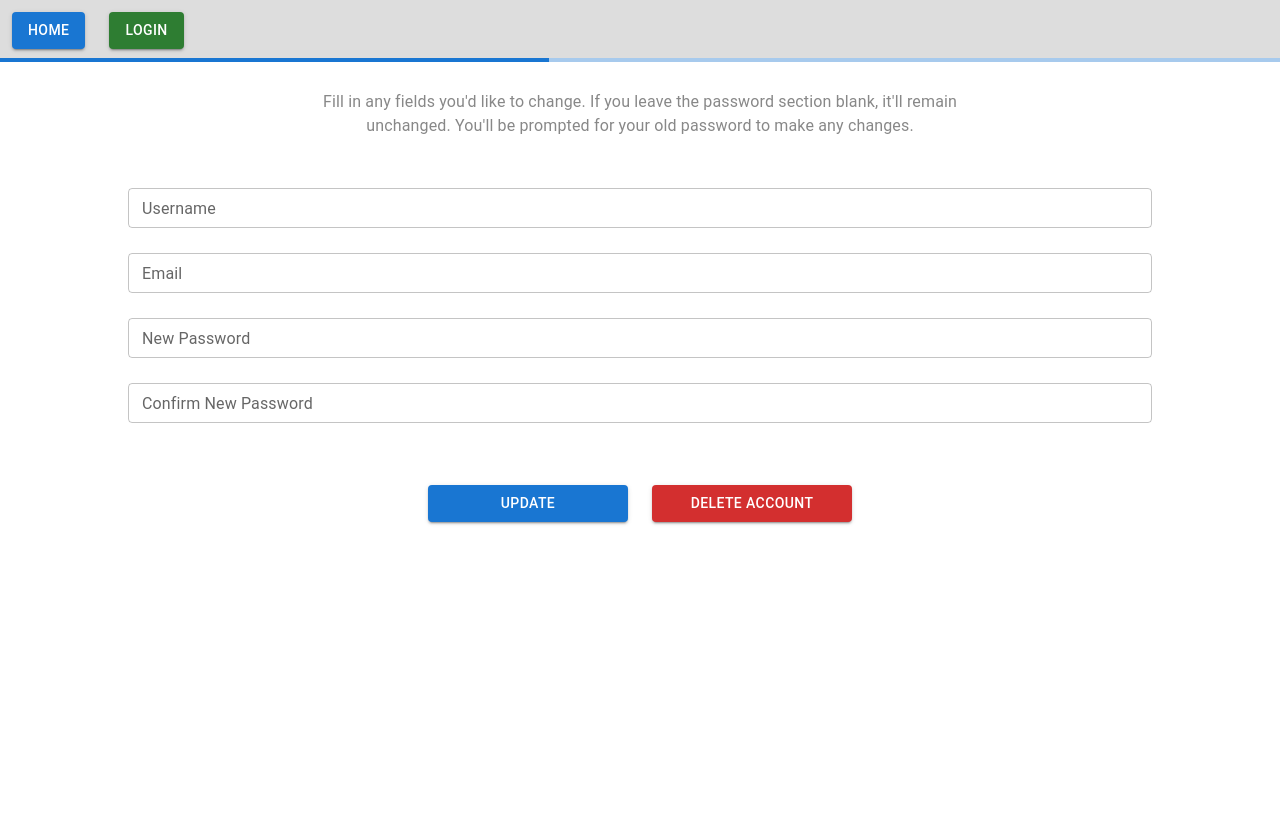
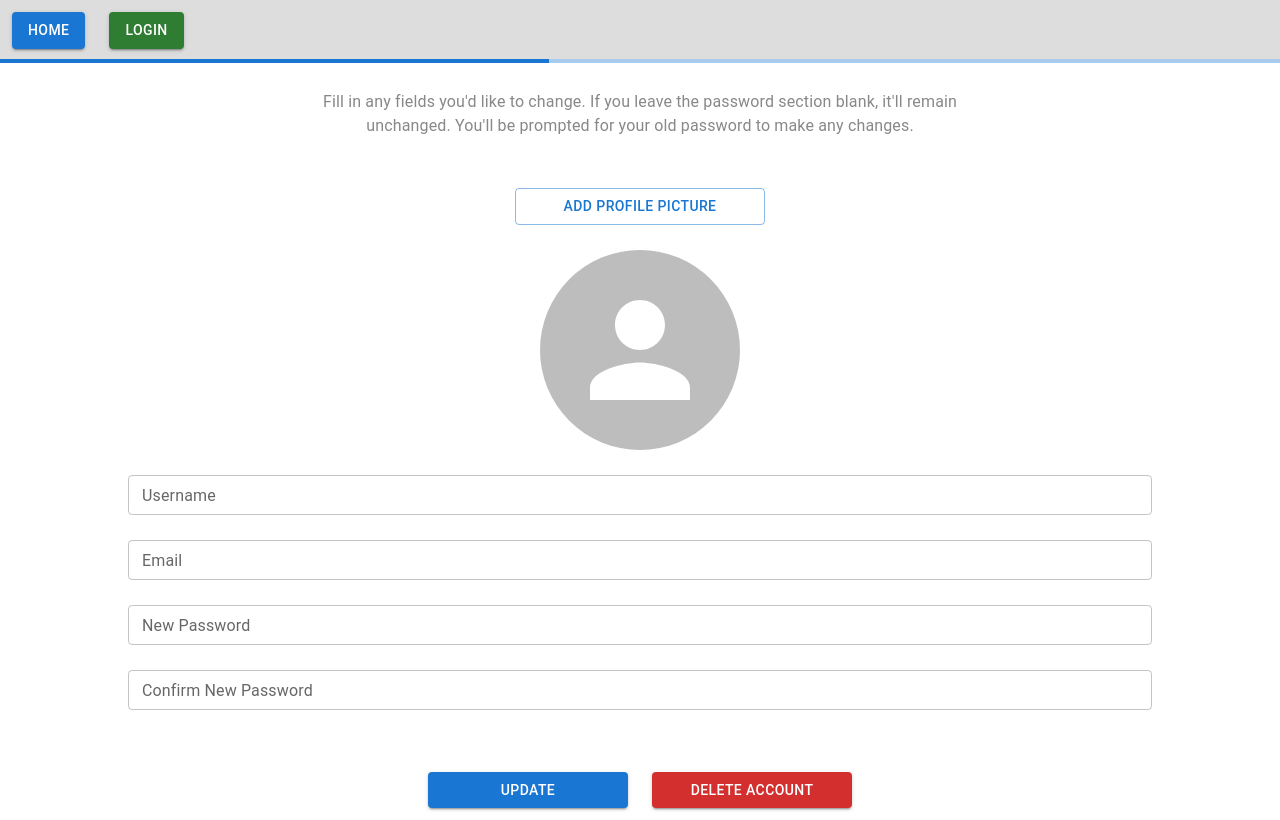
Before and after one commit to RunChennnn/Parking-Space-Booking, a React (Create React App) app in the folder frontend/vroom/: page /account/1/update in a window 1280 px wide. Built offline with nearby package versions, Linux system fonts and the light colour scheme; no server answers.

Commit message:
can add a profile picture

```diff
--- /dev/null
+++ b/frontend/vroom/src/components/ImageFrame.jsx
@@ -0,0 +1,19 @@
+/* eslint-disable */
+import React from 'react';
+import { Avatar, Typography } from '@mui/material';
+
+function ImageFrame (props) {
+  if (!props.size) { props.size = 100; }
+
+  const style = {
+    width: `${props.size}px`,
+    height: `${props.size}px`,
+    margin: `0px calc(50% - ${props.size / 2}px)`,
+  }
+
+  return (
+    <Avatar style={style} src={props.image} />
+  )
+}
+
+export default ImageFrame;
--- a/frontend/vroom/src/components/NavigationBar.jsx
+++ b/frontend/vroom/src/components/NavigationBar.jsx
@@ -79,6 +79,7 @@ function NavigationBar (props) {
           <Button id='nav-all-bookings-button' variant="contained" style={buttonStyle} onClick={pressMyAccount}>All Bookings</Button>
           <Button id='nav-all-users-button' variant="contained" style={buttonStyle} onClick={pressAllUsers}>All Users</Button>
           <Button id='nav-logout-button' variant="contained" color="error" style={buttonStyle} onClick={pressLogout}>Logout</Button>
+          {props.loading && (<LinearProgress style={loadingStyle} />)}
         </div>
       )}
       {!adminIsLoggedIn() && userIsLoggedIn() && (
@@ -88,15 +89,16 @@ function NavigationBar (props) {
           <Button id='nav-my-account-button' variant="contained" style={buttonStyle} onClick={pressMyAccount}>My Account</Button>
           <Button id='nav-notifications-button' variant="contained" style={buttonStyle} onClick={pressNotifications}>Notifications</Button>
           <Button id='nav-logout-button' variant="contained" color="error" style={buttonStyle} onClick={pressLogout}>Logout</Button>
+          {props.loading && (<LinearProgress style={loadingStyle} />)}
         </div>
       )}
       {!userIsLoggedIn() && (
         <div style={barStyle}>
           <Button id='nav-home-button' variant="contained" style={buttonStyle} onClick={() => navigate('/home')}>Home</Button>
           <Button id='nav-logout-button' variant="contained" color="success" style={buttonStyle} onClick={pressLogin}>Login</Button>
+          {props.loading && (<LinearProgress style={loadingStyle} />)}
         </div>
       )}
-      {props.loading && (<LinearProgress style={loadingStyle} />)}
     </>
   )
 }
--- a/frontend/vroom/src/pages/UpdateAccount.jsx
+++ b/frontend/vroom/src/pages/UpdateAccount.jsx
@@ -1,13 +1,17 @@
+/* eslint-disable */
 import React from 'react'
 import { useParams, useNavigate } from 'react-router-dom'
 import NavigationBar from '../components/NavigationBar'
 import AuthPopup from '../components/AuthPopup'
 import { Button, TextField, Typography } from '@mui/material'
 import makeRequest from '../utilities/makeRequest'
+import ImageFrame from '../components/ImageFrame'
+import { fileToDataUrl } from '../utilities/readImage'
 
 function UpdateAccount () {
   const navigate = useNavigate();
   const params = useParams();
+  const [image, setImage] = React.useState('');
   const [name, setName] = React.useState('');
   const [email, setEmail] = React.useState('');
   const [password, setPassword] = React.useState('');
@@ -15,6 +19,8 @@ function UpdateAccount () {
   const [showUpdatePopup, setShowUpdatePopup] = React.useState(false);
   const [showDeletePopup, setShowDeletePopup] = React.useState(false);
   const [loading, setLoading] = React.useState(true);
+
+  const imageRef = React.useRef(null);
 
   if (!localStorage.getItem('vroom-id')) { navigate('/login'); }
 
@@ -53,12 +59,31 @@ function UpdateAccount () {
     width: '200px',
   };
 
+  const imageButtonStyle = {
+    width: '250px',
+    margin: '0px calc(50% - 125px)'
+  }
+
   function pressUpdate () {
     setShowUpdatePopup(true);
   }
 
   function pressDeleteAccount () {
     setShowDeletePopup(true);
+  }
+
+  function clickAddPicture () {
+    imageRef.current.click()
+  }
+
+  function clickRemovePicture () {
+    setImage('');
+  }
+
+  async function doAddImage (e) {
+    const img = await fileToDataUrl(e.target.files[0]);
+    setImage(img);
+    e.target.value = null;
   }
 
   async function doUpdate () {
@@ -72,6 +97,7 @@ function UpdateAccount () {
     request.displayName = name;
 
     await makeRequest('PATCH', `user/${params.userID}/update`, request);
+    await makeRequest('POST', `user/${params.userID}/image/set`, {image: image})
     navigate(`/account/${params.userID}`)
   }
 
@@ -84,7 +110,6 @@ function UpdateAccount () {
   React.useEffect(() => {
     async function getData () {
       const response = await makeRequest('GET', `user/${params.userID}`, {});
-      console.log(response);
       if (!emailSet) {
         setEmail(response.email);
         emailSet = true;
@@ -92,6 +117,11 @@ function UpdateAccount () {
       setPassword('');
       setConfirmPassword('');
       if (response.displayName) { setName(response.displayName) }
+      const imgResponse = await makeRequest('GET', `user/${params.userID}/image`, {});
+      console.log('Image response', imgResponse);
+      if (imgResponse.image) {
+        setImage(imgResponse.image);
+      }
       setLoading(false);
     }
 
@@ -105,6 +135,12 @@ function UpdateAccount () {
         Fill in any fields you&apos;d like to change. If you leave the password section blank, it&apos;ll remain unchanged. You&apos;ll be prompted for your old password to make any changes.
       </Typography>
       <div style={formStyle}>
+        <Button id='image-button' variant='outlined' style={imageButtonStyle} onClick={clickAddPicture}>
+          Add Profile Picture
+          <input ref={imageRef} type="file" accept="image/png, image/jpg, image/jpeg" onChange={doAddImage} hidden />
+        </Button>
+        <ImageFrame size={200} image={image} />
+        {image !== '' && <Button id='delete-image-button' variant='outlined' color='error' style={imageButtonStyle} onClick={clickRemovePicture}>Remove Profile Picture</Button>}
         <TextField id='name-input' variant='outlined' disabled={showUpdatePopup || showDeletePopup} size='small' autoComplete="off" label='Username' placeholder="Jane Citizen" style={inputStyle} value={name} onChange={(e) => setName(e.target.value)}></TextField>
         <TextField id='email-input' variant='outlined' disabled={showUpdatePopup || showDeletePopup} size='small' autoComplete="off" label='Email' placeholder="example@email.com" style={inputStyle} value={email} onChange={(e) => setEmail(e.target.value)}></TextField>
         <TextField id='password-input' variant='outlined' disabled={showUpdatePopup || showDeletePopup} size='small' autoComplete="off" label='New Password' type='password' style={inputStyle} value={password} onChange={(e) => setPassword(e.target.value)}></TextField>
--- /dev/null
+++ b/frontend/vroom/src/utilities/readImage.js
@@ -0,0 +1,33 @@
+// NOTE: this file was provided in COMP6080, with explicit permission given to
+// use it without alteration.
+
+/**
+ * Given a js file object representing a jpg or png image, such as one taken
+ * from a html file input element, return a promise which resolves to the file
+ * data as a data url.
+ * More info:
+ *   https://developer.mozilla.org/en-US/docs/Web/API/File
+ *   https://developer.mozilla.org/en-US/docs/Web/API/FileReader
+ *   https://developer.mozilla.org/en-US/docs/Web/HTTP/Basics_of_HTTP/Data_URIs
+ *
+ * Example Usage:
+ *   const file = document.querySelector('input[type="file"]').files[0];
+ *   console.log(fileToDataUrl(file));
+ * @param {File} file The file to be read.
+ * @return {Promise<string>} Promise which resolves to the file as a data url.
+ */
+export function fileToDataUrl (file) {
+  const validFileTypes = ['image/jpeg', 'image/png', 'image/jpg']
+  const valid = validFileTypes.find(type => type === file.type);
+  // Bad data, let's walk away.
+  if (!valid) {
+    throw Error('provided file is not a png, jpg or jpeg image.');
+  }
+  const reader = new FileReader();
+  const dataUrlPromise = new Promise((resolve, reject) => {
+    reader.onerror = reject;
+    reader.onload = () => resolve(reader.result);
+  });
+  reader.readAsDataURL(file);
+  return dataUrlPromise;
+}
```
